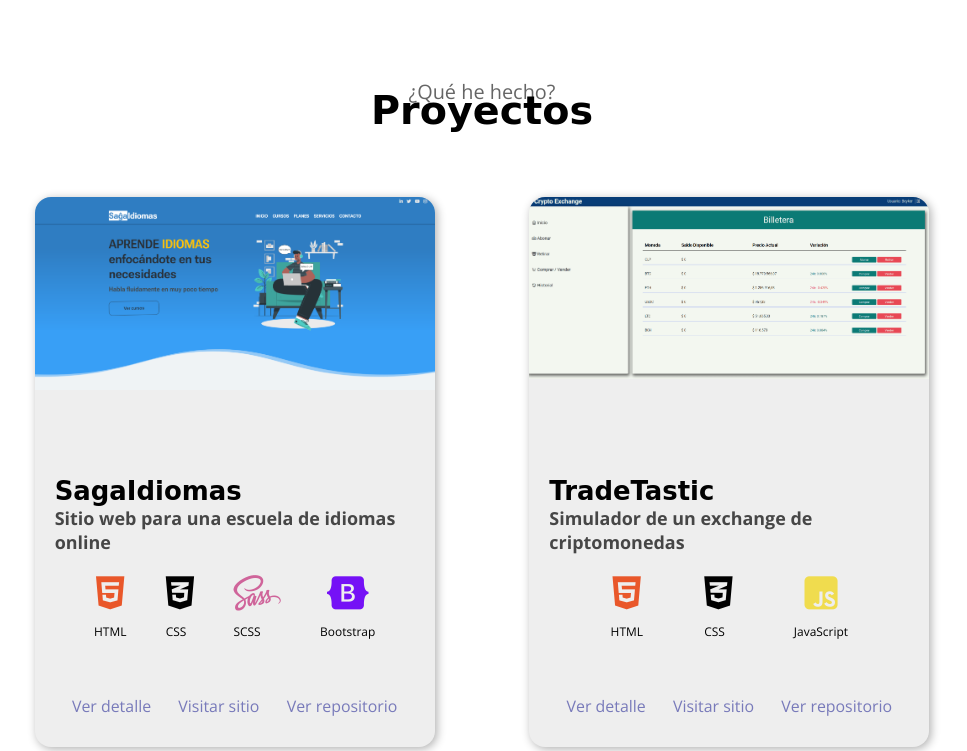
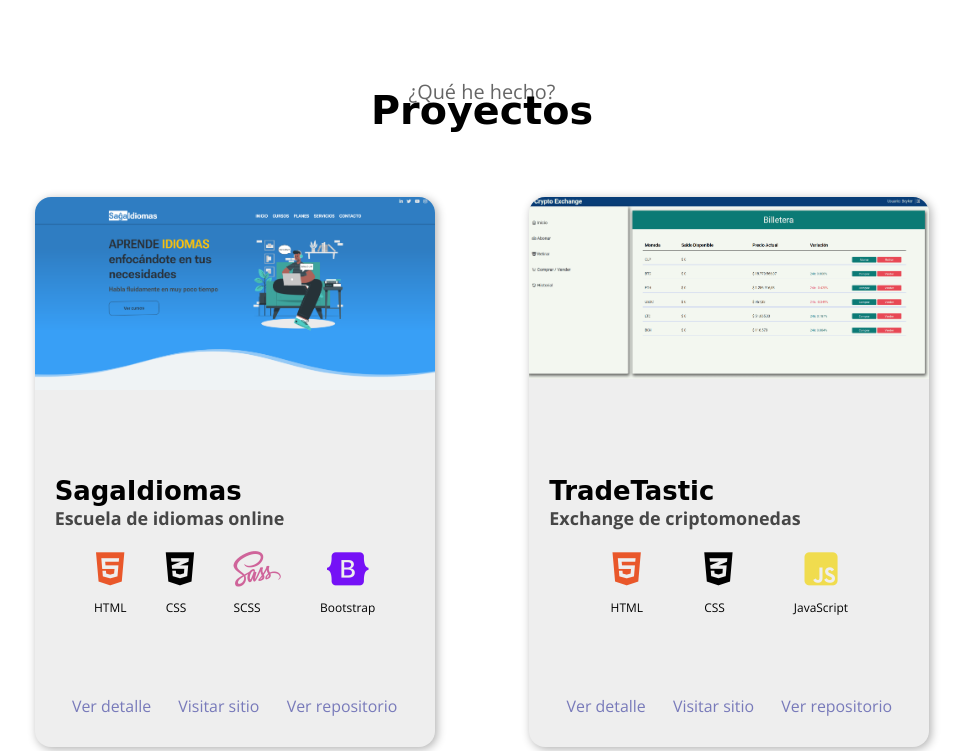
Before and after one commit to beykerestrada/portafolio, a plain HTML site: page index.html in a window 1280 px wide. Shown: the part 2705-3456 px from the top of the page, without its empty margins (158-1125 px from the left). Drawn offline with nearby package versions, Linux system fonts and the light colour scheme; a web font is replaced by a local one.

Commit message:
Cambios de redaccion

```diff
--- a/index.html
+++ b/index.html
@@ -155,7 +155,7 @@
                         </div>
                         <div class="card__detail">
                             <p class="card__detail__p">
-                                30 dias de garantía en caso de algún fallo o error inesperado en el sitio, o alguna duda
+                                30 dias de garantía en caso de algún fallo, error inesperado en el sitio, o alguna duda
                                 técnica con respecto al código.
                             </p>
                         </div>
@@ -240,7 +240,7 @@
                                 SagaIdiomas
                             </h3>
                             <h4 class="proyect__subtitle">
-                                Sitio web para una escuela de idiomas online
+                                Escuela de idiomas online
                             </h4>
                             <div class="techIcons">
                                 <ul>
@@ -281,7 +281,7 @@
                                 TradeTastic
                             </h3>
                             <h4 class="proyect__subtitle">
-                                Simulador de un exchange de criptomonedas
+                                Exchange de criptomonedas
                             </h4>
                             <div class="techIcons">
                                 <ul>
```
